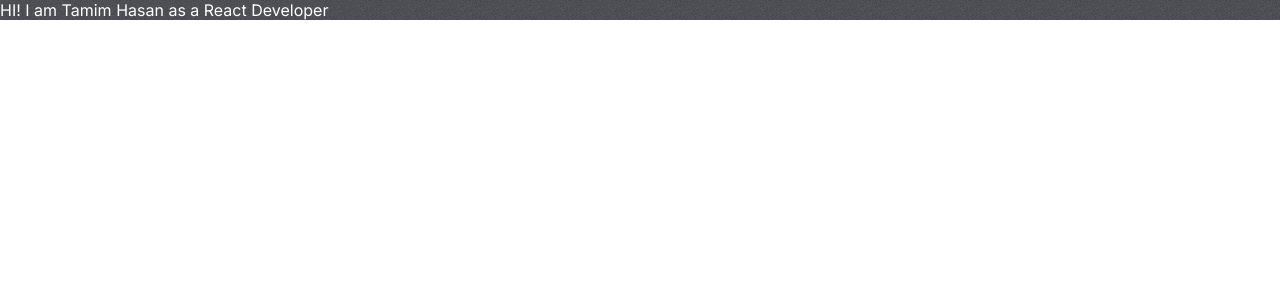
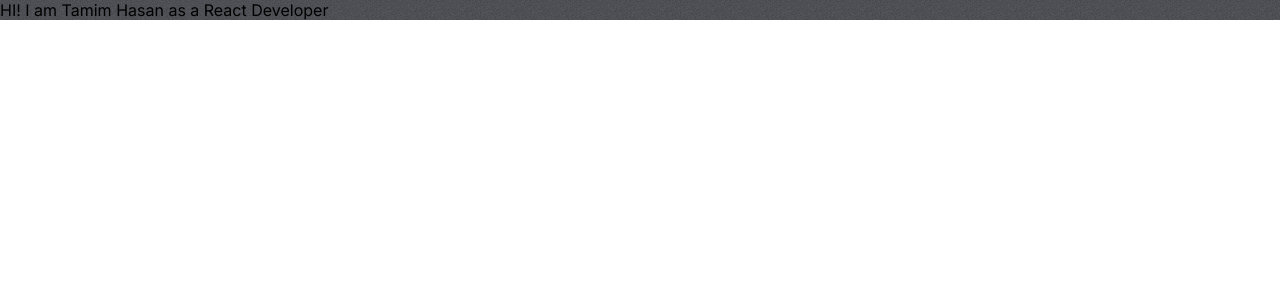
Before and after one commit to RSTamim/React_GYM_Instruction_Website_Project, a React (Create React App) app: page / in a window 1280 px wide. Shown: the top 300 px of the page. Built offline with nearby package versions, Linux system fonts and the light colour scheme.

Commit message:
Update App.js

```diff
--- a/src/App.js
+++ b/src/App.js
@@ -2,7 +2,7 @@ import './App.css';
 function App() {
   return (
     <div className="App">
-          <span style={{color: 'white'}}>HI! I am Tamim Hasan as a React Developer</span>
+          <span style={{color: ''}}>HI! I am Tamim Hasan as a React Developer</span>
     </div>
   );
 }
```
